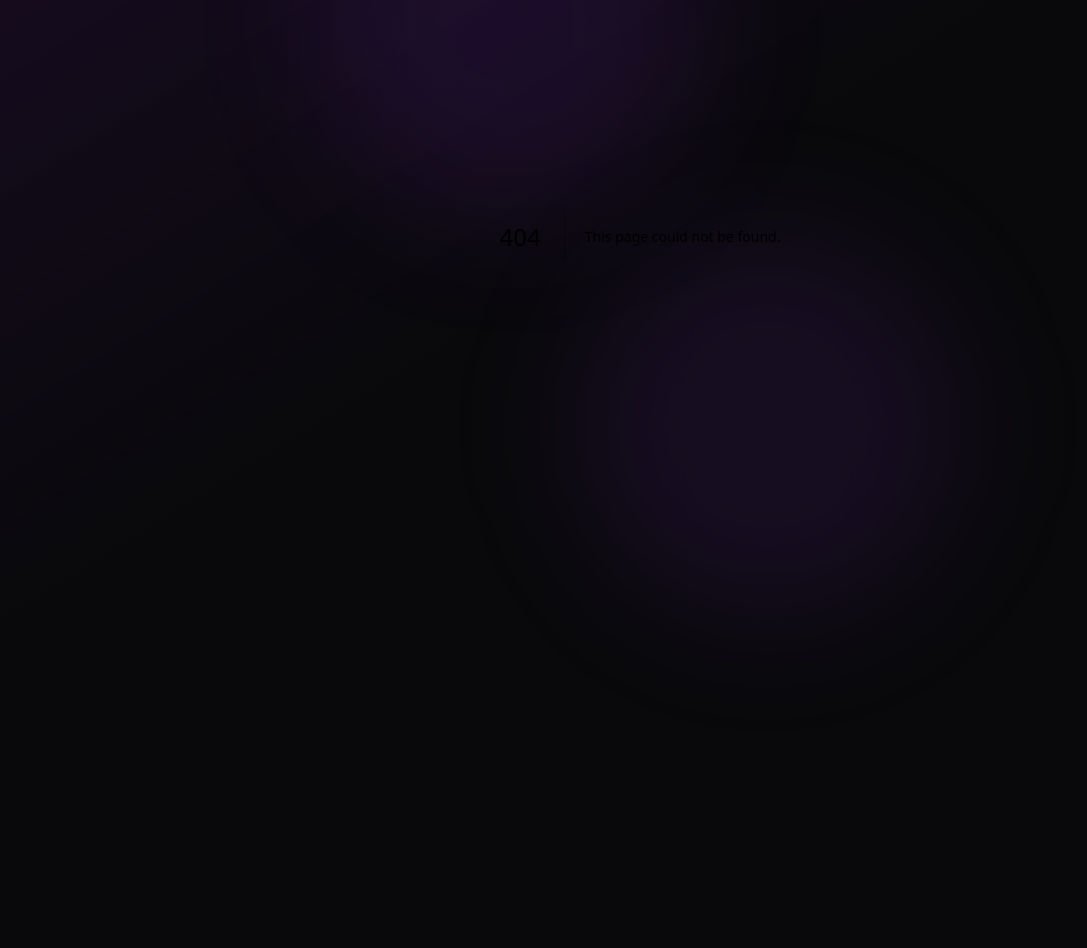
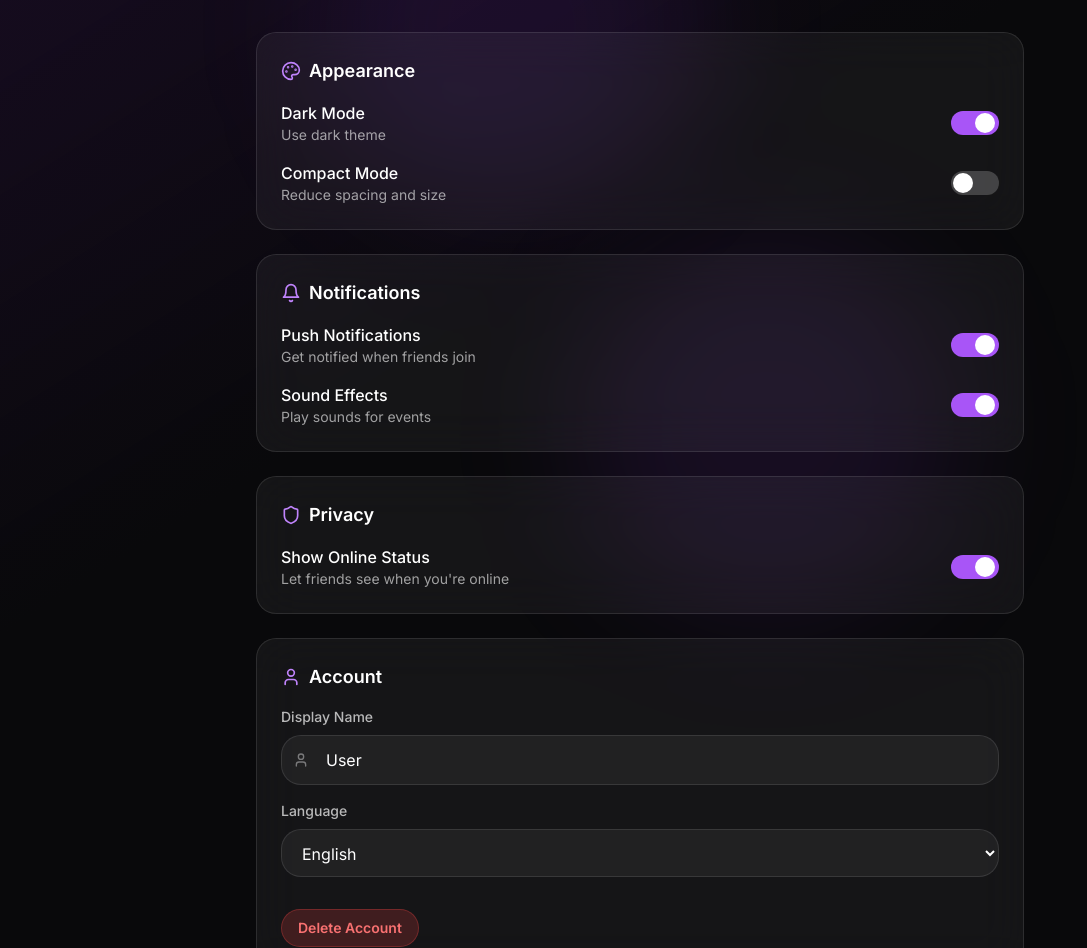
Before and after one commit to devmantraindia/SyncPlay, a Next.js app: page /settings in a window 1280 px wide. Before the commit this address had no page. Shown: the part 164-1112 px from the top of the page, without its empty margins (0-1087 px from the left). Before the commit the page ends 800 px from the top, so only its background shows below. Built offline with nearby package versions, Linux system fonts and the light colour scheme.

Commit message:
page.tsx

```diff
--- /dev/null
+++ b/app/settings/page.tsx
@@ -0,0 +1,224 @@
+'use client'
+
+import { useState } from 'react'
+import { motion } from 'framer-motion'
+import {
+  Moon, Sun, Bell, Lock, User,
+  Globe, Shield, Palette, Volume2
+} from 'lucide-react'
+import { Card } from '@/components/ui/Card'
+import Button from '@/components/ui/Button'
+import Input from '@/components/ui/Input'
+
+export default function SettingsPage() {
+  const [settings, setSettings] = useState({
+    darkMode: true,
+    notifications: true,
+    soundEffects: true,
+    autoplay: false,
+    showTyping: true,
+    compactMode: false,
+    language: 'en',
+  })
+
+  const toggleSetting = (key: keyof typeof settings) => {
+    setSettings(prev => ({
+      ...prev,
+      [key]: !prev[key],
+    }))
+  }
+
+  return (
+    <div className="min-h-screen pt-24 pb-12 px-4 sm:px-6 lg:px-8">
+      <div className="max-w-3xl mx-auto">
+        <motion.div
+          initial={{ opacity: 0, y: 20 }}
+          animate={{ opacity: 1, y: 0 }}
+        >
+          <div className="mb-8">
+            <h1 className="text-3xl font-bold mb-2">Settings</h1>
+            <p className="text-white/60">Customize your SyncPlay experience</p>
+          </div>
+
+          <div className="space-y-6">
+            {/* Appearance */}
+            <Card hover={false}>
+              <h2 className="text-lg font-semibold mb-4 flex items-center gap-2">
+                <Palette className="w-5 h-5 text-purple-400" />
+                Appearance
+              </h2>
+
+              <div className="space-y-4">
+                <div className="flex items-center justify-between">
+                  <div>
+                    <p className="font-medium">Dark Mode</p>
+                    <p className="text-sm text-white/60">Use dark theme</p>
+                  </div>
+                  <button
+                    onClick={() => toggleSetting('darkMode')}
+                    className={`relative w-12 h-6 rounded-full transition-colors ${
+                      settings.darkMode ? 'bg-purple-500' : 'bg-white/20'
+                    }`}
+                    role="switch"
+                    aria-checked={settings.darkMode}
+                    aria-label="Toggle dark mode"
+                  >
+                    <div className={`absolute w-5 h-5 bg-white rounded-full top-0.5 transition-transform ${
+                      settings.darkMode ? 'translate-x-6' : 'translate-x-0.5'
+                    }`} />
+                  </button>
+                </div>
+
+                <div className="flex items-center justify-between">
+                  <div>
+                    <p className="font-medium">Compact Mode</p>
+                    <p className="text-sm text-white/60">Reduce spacing and size</p>
+                  </div>
+                  <button
+                    onClick={() => toggleSetting('compactMode')}
+                    className={`relative w-12 h-6 rounded-full transition-colors ${
+                      settings.compactMode ? 'bg-purple-500' : 'bg-white/20'
+                    }`}
+                    role="switch"
+                    aria-checked={settings.compactMode}
+                    aria-label="Toggle compact mode"
+                  >
+                    <div className={`absolute w-5 h-5 bg-white rounded-full top-0.5 transition-transform ${
+                      settings.compactMode ? 'translate-x-6' : 'translate-x-0.5'
+                    }`} />
+                  </button>
+                </div>
+              </div>
+            </Card>
+
+            {/* Notifications */}
+            <Card hover={false}>
+              <h2 className="text-lg font-semibold mb-4 flex items-center gap-2">
+                <Bell className="w-5 h-5 text-purple-400" />
+                Notifications
+              </h2>
+
+              <div className="space-y-4">
+                <div className="flex items-center justify-between">
+                  <div>
+                    <p className="font-medium">Push Notifications</p>
+                    <p className="text-sm text-white/60">Get notified when friends join</p>
+                  </div>
+                  <button
+                    onClick={() => toggleSetting('notifications')}
+                    className={`relative w-12 h-6 rounded-full transition-colors ${
+                      settings.notifications ? 'bg-purple-500' : 'bg-white/20'
+                    }`}
+                    role="switch"
+                    aria-checked={settings.notifications}
+                    aria-label="Toggle notifications"
+                  >
+                    <div className={`absolute w-5 h-5 bg-white rounded-full top-0.5 transition-transform ${
+                      settings.notifications ? 'translate-x-6' : 'translate-x-0.5'
+                    }`} />
+                  </button>
+                </div>
+
+                <div className="flex items-center justify-between">
+                  <div>
+                    <p className="font-medium">Sound Effects</p>
+                    <p className="text-sm text-white/60">Play sounds for events</p>
+                  </div>
+                  <button
+                    onClick={() => toggleSetting('soundEffects')}
+                    className={`relative w-12 h-6 rounded-full transition-colors ${
+                      settings.soundEffects ? 'bg-purple-500' : 'bg-white/20'
+                    }`}
+                    role="switch"
+                    aria-checked={settings.soundEffects}
+                    aria-label="Toggle sound effects"
+                  >
+                    <div className={`absolute w-5 h-5 bg-white rounded-full top-0.5 transition-transform ${
+                      settings.soundEffects ? 'translate-x-6' : 'translate-x-0.5'
+                    }`} />
+                  </button>
+                </div>
+              </div>
+            </Card>
+
+            {/* Privacy */}
+            <Card hover={false}>
+              <h2 className="text-lg font-semibold mb-4 flex items-center gap-2">
+                <Shield className="w-5 h-5 text-purple-400" />
+                Privacy
+              </h2>
+
+              <div className="space-y-4">
+                <div className="flex items-center justify-between">
+                  <div>
+                    <p className="font-medium">Show Online Status</p>
+                    <p className="text-sm text-white/60">Let friends see when you're online</p>
+                  </div>
+                  <button
+                    onClick={() => toggleSetting('showTyping')}
+                    className={`relative w-12 h-6 rounded-full transition-colors ${
+                      settings.showTyping ? 'bg-purple-500' : 'bg-white/20'
+                    }`}
+                    role="switch"
+                    aria-checked={settings.showTyping}
+                    aria-label="Toggle online status"
+                  >
+                    <div className={`absolute w-5 h-5 bg-white rounded-full top-0.5 transition-transform ${
+                      settings.showTyping ? 'translate-x-6' : 'translate-x-0.5'
+                    }`} />
+                  </button>
+                </div>
+              </div>
+            </Card>
+
+            {/* Account */}
+            <Card hover={false}>
+              <h2 className="text-lg font-semibold mb-4 flex items-center gap-2">
+                <User className="w-5 h-5 text-purple-400" />
+                Account
+              </h2>
+
+              <div className="space-y-4">
+                <Input
+                  label="Display Name"
+                  defaultValue="User"
+                  leftIcon={<User className="w-4 h-4" />}
+                />
+
+                <div>
+                  <label className="block text-sm font-medium text-white/70 mb-2">
+                    Language
+                  </label>
+                  <select
+                    value={settings.language}
+                    onChange={(e) => setSettings(prev => ({ ...prev, language: e.target.value }))}
+                    className="w-full px-4 py-3 bg-white/5 border border-white/10 rounded-xl text-white focus:outline-none focus:ring-2 focus:ring-purple-500"
+                  >
+                    <option value="en">English</option>
+                    <option value="es">Spanish</option>
+                    <option value="fr">French</option>
+                    <option value="de">German</option>
+                    <option value="ja">Japanese</option>
+                  </select>
+                </div>
+
+                <div className="pt-4">
+                  <Button variant="danger" size="sm">
+                    Delete Account
+                  </Button>
+                </div>
+              </div>
+            </Card>
+
+            {/* Save Button */}
+            <div className="flex justify-end">
+              <Button size="lg">
+                Save Changes
+              </Button>
+            </div>
+          </div>
+        </motion.div>
+      </div>
+    </div>
+  )
+}
```
